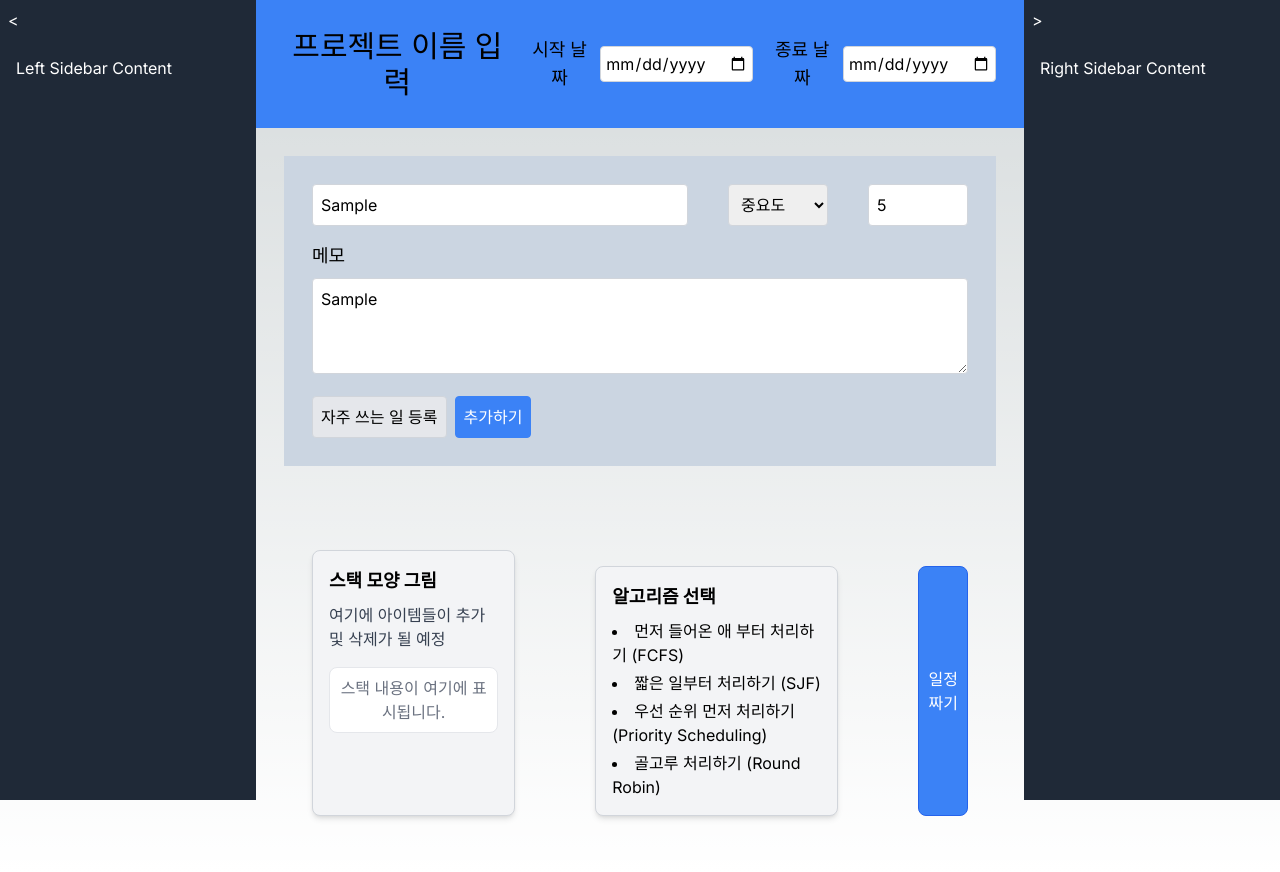
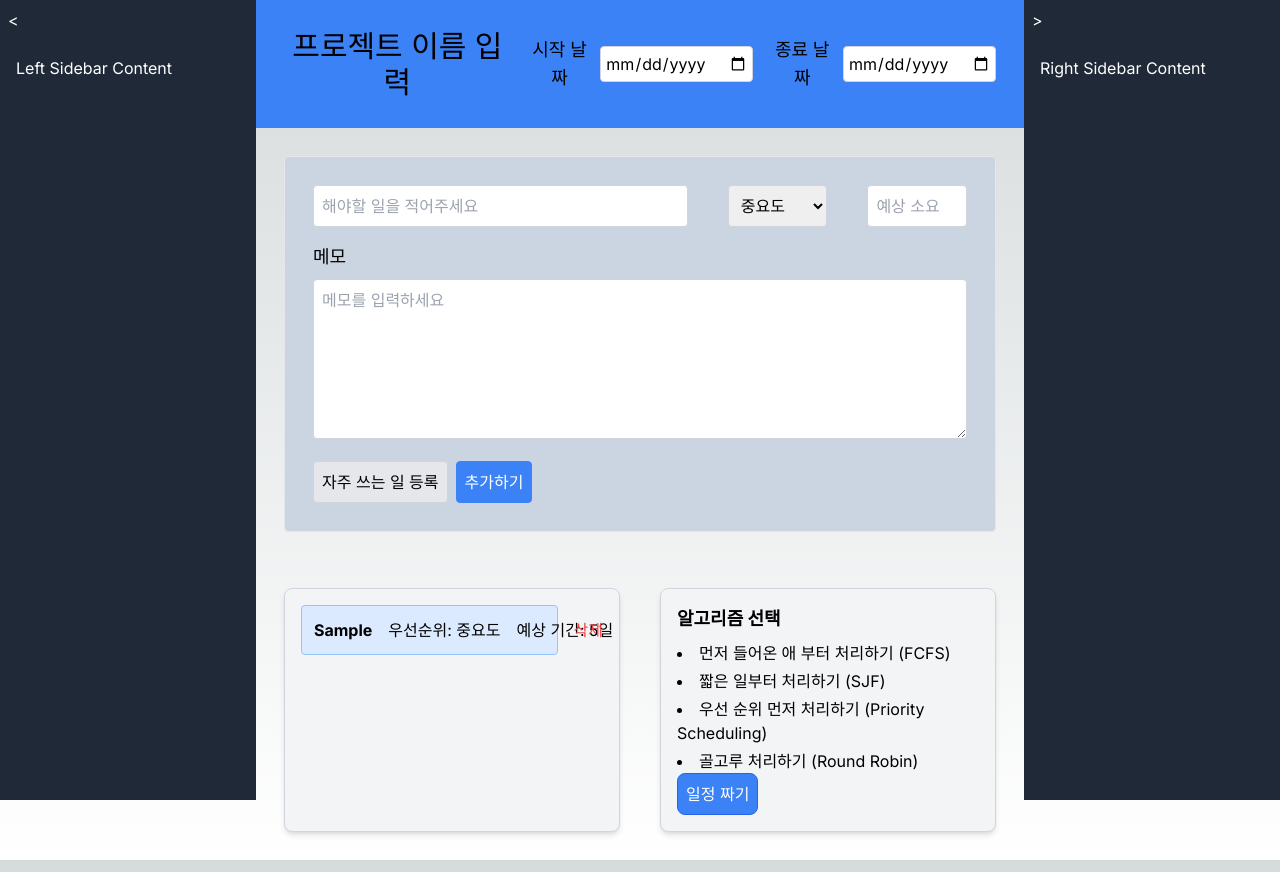
Before and after one commit to alstjrwjd99/cpu-scheduler-planner, a Next.js app: page / in a window 1280 px wide. Both pictures are taken after typing "Sample", "5", "Sample" into the empty fields and a click on the button "추가하기". Built offline with nearby package versions, Linux system fonts and the light colour scheme.

Commit message:
feat : task 추가 삭제

```diff
--- a/app/component/AddTask.tsx
+++ b/app/component/AddTask.tsx
@@ -1,15 +1,37 @@
-"use client"; // 클라이언트 컴포넌트로 지정
+"use client";
 
 import { useState } from 'react';
+import { useRecoilState } from 'recoil';
+import { stackState } from './StackState';
 
 export default function AddTask() {
     const [task, setTask] = useState('');
     const [priority, setPriority] = useState('중요도');
     const [duration, setDuration] = useState('');
     const [memo, setMemo] = useState('');
+    const [stack, setStack] = useRecoilState(stackState);
+
+    // 블록 추가 함수
+    const addBlock = () => {
+        const newItem = {
+            task,
+            priority,
+            duration,
+            memo,
+        };
+
+        // 새로운 아이템을 스택에 추가
+        setStack(prevStack => [...prevStack, newItem]);
+
+        // 입력 필드 초기화
+        setTask('');
+        setPriority('중요도');
+        setDuration('');
+        setMemo('');
+    };
 
     return (
-        <section className="flex-1 m-7 p-7 space-y-4 text-black	bg-slate-300">
+        <section className="flex-1 m-7 p-7 space-y-4 rounded border text-black	bg-slate-300 ">
             {/* 해야할 일 입력 및 중요도 드롭다운 */}
             <div className="flex flex-row space-x-10">
                 <input
@@ -46,14 +68,16 @@ export default function AddTask() {
                     placeholder="메모를 입력하세요"
                     value={memo}
                     onChange={(e) => setMemo(e.target.value)}
-                    className="p-2 border rounded border-gray-300 w-full h-24"
+                    className="p-2 border rounded border-gray-300 w-full h-40"
                 />
             </div>
 
             {/* 버튼들 */}
             <div className="flex space-x-2">
                 <button className="bg-gray-200 p-2 rounded border border-gray-300">자주 쓰는 일 등록</button>
-                <button className="bg-blue-500 text-white p-2 rounded border border-blue-500 hover:bg-blue-600">추가하기</button>
+                <button
+                    onClick={addBlock}
+                    className="bg-blue-500 text-white p-2 rounded border border-blue-500 hover:bg-blue-600">추가하기</button>
             </div>
         </section>
     );
--- /dev/null
+++ b/app/component/SelectAlgorithm.tsx
@@ -0,0 +1,22 @@
+"use client";
+import { useRecoilState } from 'recoil';
+import { stackState } from './StackState';
+import TaskBlock from './TaskBlock';
+
+export default function SelectAlgorithm() {
+    return (
+        <div className="bg-gray-100 p-4 border border-gray-300 rounded-lg shadow-md flex-1">
+            <h2 className="text-lg font-bold mb-2">알고리즘 선택</h2>
+            <ul className="list-disc list-inside space-y-1">
+                <li>먼저 들어온 애 부터 처리하기 (FCFS)</li>
+                <li>짧은 일부터 처리하기 (SJF)</li>
+                <li>우선 순위 먼저 처리하기 (Priority Scheduling)</li>
+                <li>골고루 처리하기 (Round Robin)</li>
+            </ul>
+            <button className="bg-blue-500 text-white p-2 rounded-lg border border-blue-600 hover:bg-blue-600">
+                일정 짜기
+            </button>
+        </div>
+
+    )
+}
--- a/app/component/StackAlgorithm.tsx
+++ b/app/component/StackAlgorithm.tsx
@@ -1,36 +1,12 @@
-"use client"; // 클라이언트 컴포넌트로 지정
+"use client";
+import TaskBlock from './TaskBlock';
+import SelectAlgorithm from './SelectAlgorithm';
 
 export default function StackAndAlgorithm() {
     return (
-        <section className="p-7 m-7 space-y-4 text-black flex space-x-20">
-            {/* 스택 모양과 아이템 표시 */}
-            <div className="bg-gray-100 p-4 border border-gray-300 rounded-lg shadow-md">
-                <h2 className="text-lg font-bold mb-2">스택 모양 그림</h2>
-                <p className="text-gray-700">여기에 아이템들이 추가 및 삭제가 될 예정</p>
-                {/* 스택 시뮬레이션을 보여줄 수 있는 영역 */}
-                <div className="mt-4 p-2 bg-white border border-gray-200 rounded-lg">
-                    {/* 여기에 실제 스택의 UI를 넣을 수 있습니다 */}
-                    <p className="text-gray-500 text-center">스택 내용이 여기에 표시됩니다.</p>
-                </div>
-            </div>
-
-            {/* 알고리즘 선택 */}
-            <div className="bg-gray-100 p-4 border border-gray-300 rounded-lg shadow-md">
-                <h2 className="text-lg font-bold mb-2">알고리즘 선택</h2>
-                <ul className="list-disc list-inside space-y-1">
-                    <li>먼저 들어온 애 부터 처리하기 (FCFS)</li>
-                    <li>짧은 일부터 처리하기 (SJF)</li>
-                    <li>우선 순위 먼저 처리하기 (Priority Scheduling)</li>
-                    <li>골고루 처리하기 (Round Robin)</li>
-                </ul>
-            </div>
-
-            {/* 일정 짜기 버튼 */}
-            <div className="flex justify-center">
-                <button className="bg-blue-500 text-white p-2 rounded-lg border border-blue-600 hover:bg-blue-600">
-                    일정 짜기
-                </button>
-            </div>
+        <section className="p-7 text-black flex space-x-10 h-full w-full">
+            <TaskBlock />
+            <SelectAlgorithm />
         </section>
     );
 }
--- /dev/null
+++ b/app/component/StackState.tsx
@@ -0,0 +1,13 @@
+import { atom } from 'recoil';
+
+export type Task = {
+  task: string;
+  priority: string;
+  duration: string;
+  memo: string;
+};
+
+export const stackState = atom<Task[]>({
+  key: 'stackState',
+  default: [],
+});
--- /dev/null
+++ b/app/component/TaskBlock.tsx
@@ -0,0 +1,37 @@
+import { useRecoilState } from 'recoil';
+import { stackState, Task } from './StackState';
+
+export default function TaskBlock() {
+    const [stack, setStackState] = useRecoilState(stackState);
+
+    const deleteTaskBlock = (index: number) => {
+        setStackState((prevStack) => prevStack.filter((_, i) => i !== index));
+    };
+
+    return (
+        <div className="bg-gray-100 p-4 border border-gray-300 rounded-lg shadow-md flex-1">
+            <div className="flex flex-col">
+                {stack.length === 0 ? (
+                    <p className="text-gray-500">할일을 등록해주세요</p>
+                ) : (
+                    stack.map((item, index) => (
+                        <div key={index} className="flex flex-row space-x-4 mb-2">
+                            <div className="w-full max-w-md bg-blue-100 p-3 rounded border border-blue-300 flex flex-row items-center space-x-4 text-left">
+                                <h3 className="font-bold flex-shrink-0">{item.task}</h3>
+                                <p className="flex-shrink-0">우선순위: {item.priority}</p>
+                                <p className="flex-shrink-0">예상 기간: {item.duration}일</p>
+                                <p className="truncate flex-grow">{item.memo}</p>
+                            </div>
+                            <button
+                                onClick={() => deleteTaskBlock(index)}
+                                className="text-red-500 hover:text-red-700 flex-shrink-0"
+                            >
+                                삭제
+                            </button>
+                        </div>
+                    ))
+                )}
+            </div>
+        </div>
+    );
+}
--- a/app/page.tsx
+++ b/app/page.tsx
@@ -5,15 +5,18 @@ import Header from './component/Header';
 import LeftSidebar from './component/LeftSidebar';
 import RightSidebar from './component/RightSidebar';
 import StackAndAlgorithm from './component/StackAlgorithm';
+import { RecoilRoot } from 'recoil';
 
-export default function Home() {
+export default function App() {
   return (
     <main className="flex min-h-screen">
       <LeftSidebar initialOpen={true} />
       <div className="flex-1 flex flex-col">
         <Header />
-        <AddTask />
-        <StackAndAlgorithm />
+        <RecoilRoot>
+          <AddTask />
+          <StackAndAlgorithm />
+        </RecoilRoot>
       </div>
       <RightSidebar initialOpen={true} />
     </main>
--- a/package.json
+++ b/package.json
@@ -12,7 +12,8 @@
     "@heroicons/react": "^2.1.5",
     "next": "14.2.5",
     "react": "^18",
-    "react-dom": "^18"
+    "react-dom": "^18",
+    "recoil": "^0.7.7"
   },
   "devDependencies": {
     "@types/node": "^20",
```
Also changed, not shown: 1 other file (tests, documents, lock files or other folders).
